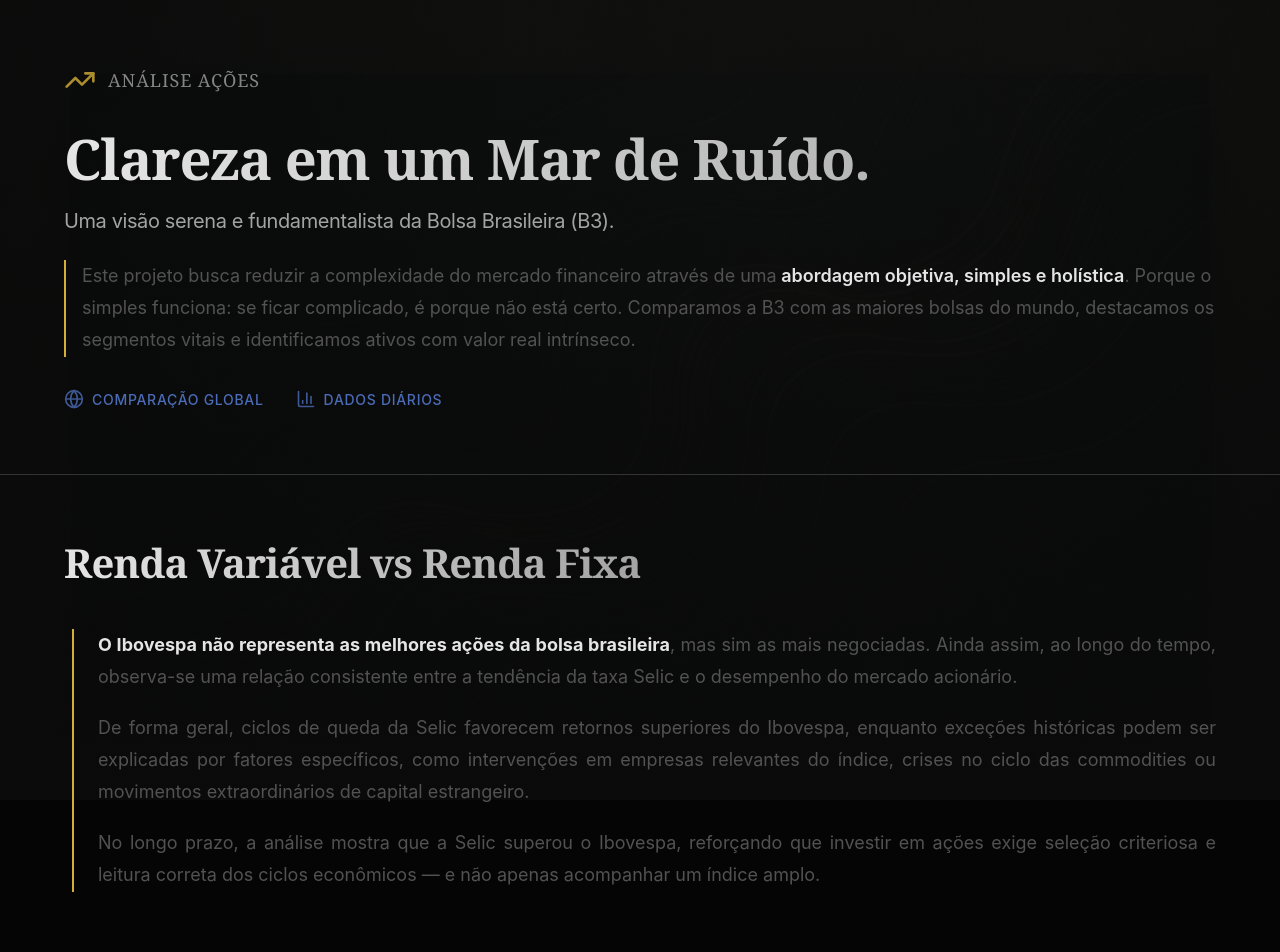
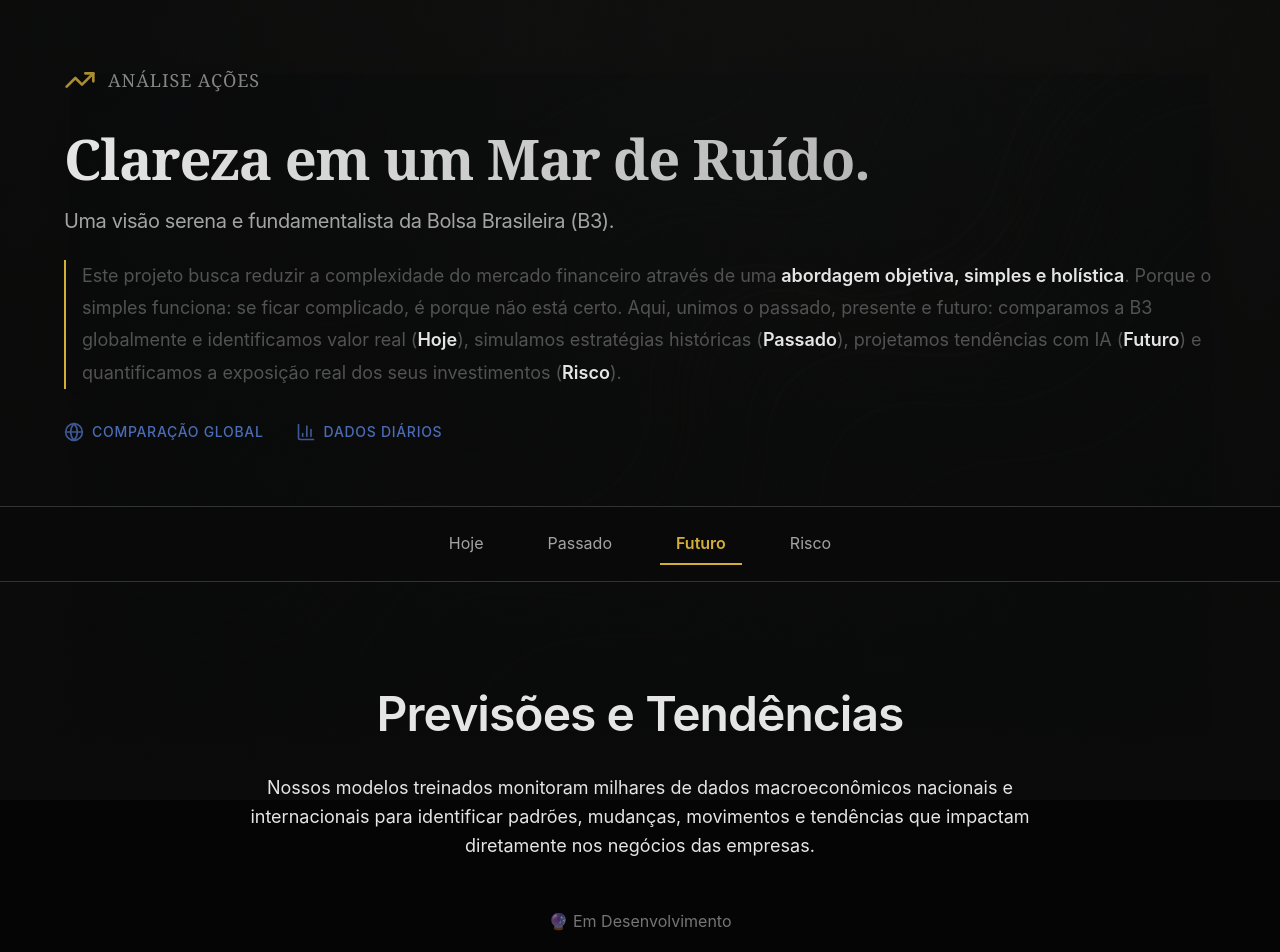
Before and after one commit to OtavioLinhares/site_b3, a React (Vite) app in the folder web/: page /#/futuro in a window 1280 px wide. Shown: the top 952 px of the page. Built offline with nearby package versions, Linux system fonts and the light colour scheme; no server answers.

Commit message:
feat: Restructure site into 4 sections (Today, Past, Future, Risk) with client-side routing

```diff
--- a/web/package.json
+++ b/web/package.json
@@ -10,13 +10,14 @@
     "lint": "eslint .",
     "preview": "vite preview",
     "predeploy": "npm run build",
-    "deploy": "gh-pages -d dist"
+    "deploy": "gh-pages -d dist -t"
   },
   "dependencies": {
     "d3": "^7.9.0",
     "lucide-react": "^0.563.0",
     "react": "^19.2.0",
     "react-dom": "^19.2.0",
+    "react-router-dom": "^7.13.0",
     "recharts": "^3.7.0"
   },
   "devDependencies": {
--- a/web/src/App.jsx
+++ b/web/src/App.jsx
@@ -1,10 +1,13 @@
 import React from 'react';
+import { HashRouter, Routes, Route } from 'react-router-dom';
 import Header from './components/Header';
-import WorldComparison from './components/WorldComparison';
-import SelicAnalysis from './components/SelicAnalysis';
-import B3Treemap from './components/B3Treemap';
-
-import Rankings from './components/Rankings';
+import Navigation from './components/Navigation';
+import Today from './pages/Today';
+import Past from './pages/Past';
+import Future from './pages/Future';
+import Risk from './pages/Risk';
+import Footer from './components/Footer';
+import LegalDisclaimer from './components/LegalDisclaimer';
 
 class ErrorBoundary extends React.Component {
   constructor(props) {
@@ -27,26 +30,29 @@ class ErrorBoundary extends React.Component {
   }
 }
 
-import LegalDisclaimer from './components/LegalDisclaimer';
-import Footer from './components/Footer';
-
 function App() {
   return (
     <ErrorBoundary>
-      <div className="app-layout" style={{ position: 'relative', zIndex: 1 }}>
+      <HashRouter>
+        <div className="app-layout" style={{ position: 'relative', zIndex: 1, minHeight: '100vh', display: 'flex', flexDirection: 'column' }}>
           <div className="global-bg" style={{ position: 'fixed', zIndex: -1 }} />
+
           <Header />
+          <Navigation />
 
-        <main className="main-content">
-          <SelicAnalysis />
-          <WorldComparison />
-          <B3Treemap />
-          <Rankings />
+          <main className="main-content" style={{ flex: 1 }}>
+            <Routes>
+              <Route path="/" element={<Today />} />
+              <Route path="/passado" element={<Past />} />
+              <Route path="/futuro" element={<Future />} />
+              <Route path="/risco" element={<Risk />} />
+            </Routes>
             <LegalDisclaimer />
           </main>
 
           <Footer />
         </div>
+      </HashRouter>
     </ErrorBoundary>
   );
 }
--- a/web/src/components/Header.jsx
+++ b/web/src/components/Header.jsx
@@ -23,8 +23,9 @@ const Header = () => {
             Este projeto busca reduzir a complexidade do mercado financeiro através de uma
             <strong> abordagem objetiva, simples e holística</strong>.
             Porque o simples funciona: se ficar complicado, é porque não está certo.
-            Comparamos a B3 com as maiores bolsas do mundo, destacamos os segmentos vitais
-            e identificamos ativos com valor real intrínseco.
+            Aqui, unimos o passado, presente e futuro: comparamos a B3 globalmente e identificamos valor real (<strong>Hoje</strong>),
+            simulamos estratégias históricas (<strong>Passado</strong>), projetamos tendências com IA (<strong>Futuro</strong>)
+            e quantificamos a exposição real dos seus investimentos (<strong>Risco</strong>).
           </p>
 
           <div className="header-stats">
--- /dev/null
+++ b/web/src/components/Navigation.jsx
@@ -0,0 +1,50 @@
+import React from 'react';
+import { NavLink } from 'react-router-dom';
+
+const Navigation = () => {
+    const navItems = [
+        { path: '/', label: 'Hoje' },
+        { path: '/passado', label: 'Passado' },
+        { path: '/futuro', label: 'Futuro' },
+        { path: '/risco', label: 'Risco' }
+    ];
+
+    return (
+        <nav style={{
+            display: 'flex',
+            justifyContent: 'center',
+            padding: 'var(--spacing-4) 0',
+            borderBottom: '1px solid var(--color-border)',
+            marginBottom: 'var(--spacing-8)',
+            position: 'sticky',
+            top: 0,
+            zIndex: 100,
+            background: 'rgba(10, 10, 10, 0.95)', // Matches global bg but opaque
+            backdropFilter: 'blur(10px)'
+        }}>
+            <div className="fu-container" style={{ display: 'flex', gap: 'var(--spacing-8)', overflowX: 'auto' }}>
+                {navItems.map((item) => (
+                    <NavLink
+                        key={item.path}
+                        to={item.path}
+                        className={({ isActive }) => isActive ? 'nav-link active' : 'nav-link'}
+                        style={({ isActive }) => ({
+                            color: isActive ? 'var(--color-accent-gold)' : 'var(--color-text-secondary)',
+                            textDecoration: 'none',
+                            fontSize: 'var(--font-size-md)',
+                            fontWeight: isActive ? '600' : '400',
+                            padding: 'var(--spacing-2) var(--spacing-4)',
+                            borderBottom: isActive ? '2px solid var(--color-accent-gold)' : '2px solid transparent',
+                            transition: 'color 0.2s, border-bottom 0.2s',
+                            whiteSpace: 'nowrap'
+                        })}
+                    >
+                        {item.label}
+                    </NavLink>
+                ))}
+            </div>
+        </nav>
+    );
+};
+
+export default Navigation;
--- /dev/null
+++ b/web/src/pages/Future.jsx
@@ -0,0 +1,17 @@
+import React from 'react';
+
+const Future = () => {
+    return (
+        <div className="page-future fu-container section-spacing" style={{ padding: 'var(--spacing-16) 0', textAlign: 'center' }}>
+            <h1 className="fu-title" style={{ fontSize: '3rem', marginBottom: 'var(--spacing-6)' }}>Previsões e Tendências</h1>
+            <p className="fu-text" style={{ fontSize: 'var(--font-size-lg)', maxWidth: '800px', margin: '0 auto', lineHeight: '1.6' }}>
+                Nossos modelos treinados monitoram milhares de dados macroeconômicos nacionais e internacionais para identificar padrões, mudanças, movimentos e tendências que impactam diretamente nos negócios das empresas.
+            </p>
+            <div style={{ marginTop: 'var(--spacing-12)', opacity: 0.5 }}>
+                🔮 Em Desenvolvimento
+            </div>
+        </div>
+    );
+};
+
+export default Future;
--- /dev/null
+++ b/web/src/pages/Past.jsx
@@ -0,0 +1,17 @@
+import React from 'react';
+
+const Past = () => {
+    return (
+        <div className="page-past fu-container section-spacing" style={{ padding: 'var(--spacing-16) 0', textAlign: 'center' }}>
+            <h1 className="fu-title" style={{ fontSize: '3rem', marginBottom: 'var(--spacing-6)' }}>Simulador de Resultados</h1>
+            <p className="fu-text" style={{ fontSize: 'var(--font-size-lg)', maxWidth: '600px', margin: '0 auto' }}>
+                Em breve: Ferramenta de backtesting para simular estratégias de investimento com base em dados históricos.
+            </p>
+            <div style={{ marginTop: 'var(--spacing-12)', opacity: 0.5 }}>
+                🚧 Em Desenvolvimento
+            </div>
+        </div>
+    );
+};
+
+export default Past;
--- /dev/null
+++ b/web/src/pages/Risk.jsx
@@ -0,0 +1,17 @@
+import React from 'react';
+
+const Risk = () => {
+    return (
+        <div className="page-risk fu-container section-spacing" style={{ padding: 'var(--spacing-16) 0', textAlign: 'center' }}>
+            <h1 className="fu-title" style={{ fontSize: '3rem', marginBottom: 'var(--spacing-6)' }}>Análise de Risco</h1>
+            <p className="fu-text" style={{ fontSize: 'var(--font-size-lg)', maxWidth: '800px', margin: '0 auto', lineHeight: '1.6' }}>
+                Você sabe o risco que está correndo ao investir em determinada ação? É comum se falar popularmente na expressão 'risco calculado', mas você realmente já calculou o risco dos seus investimentos? Nesta seção, é possível fazer isso utilizando as técnicas mais modernas existentes.
+            </p>
+            <div style={{ marginTop: 'var(--spacing-12)', opacity: 0.5 }}>
+                ⚠️ Em Desenvolvimento
+            </div>
+        </div>
+    );
+};
+
+export default Risk;
--- /dev/null
+++ b/web/src/pages/Today.jsx
@@ -0,0 +1,18 @@
+import React from 'react';
+import SelicAnalysis from '../components/SelicAnalysis';
+import WorldComparison from '../components/WorldComparison';
+import B3Treemap from '../components/B3Treemap';
+import Rankings from '../components/Rankings';
+
+const Today = () => {
+    return (
+        <div className="page-today fade-in">
+            <SelicAnalysis />
+            <WorldComparison />
+            <B3Treemap />
+            <Rankings />
+        </div>
+    );
+};
+
+export default Today;
--- a/web/vite.config.js
+++ b/web/vite.config.js
@@ -4,5 +4,5 @@ import react from '@vitejs/plugin-react'
 // https://vite.dev/config/
 export default defineConfig({
   plugins: [react()],
-  base: '/site_b3/',
+  base: './',
 })
```
Also changed, not shown: 2 other files (tests, documents, lock files or other folders). Lines whose indentation alone changed are shown as unchanged.
